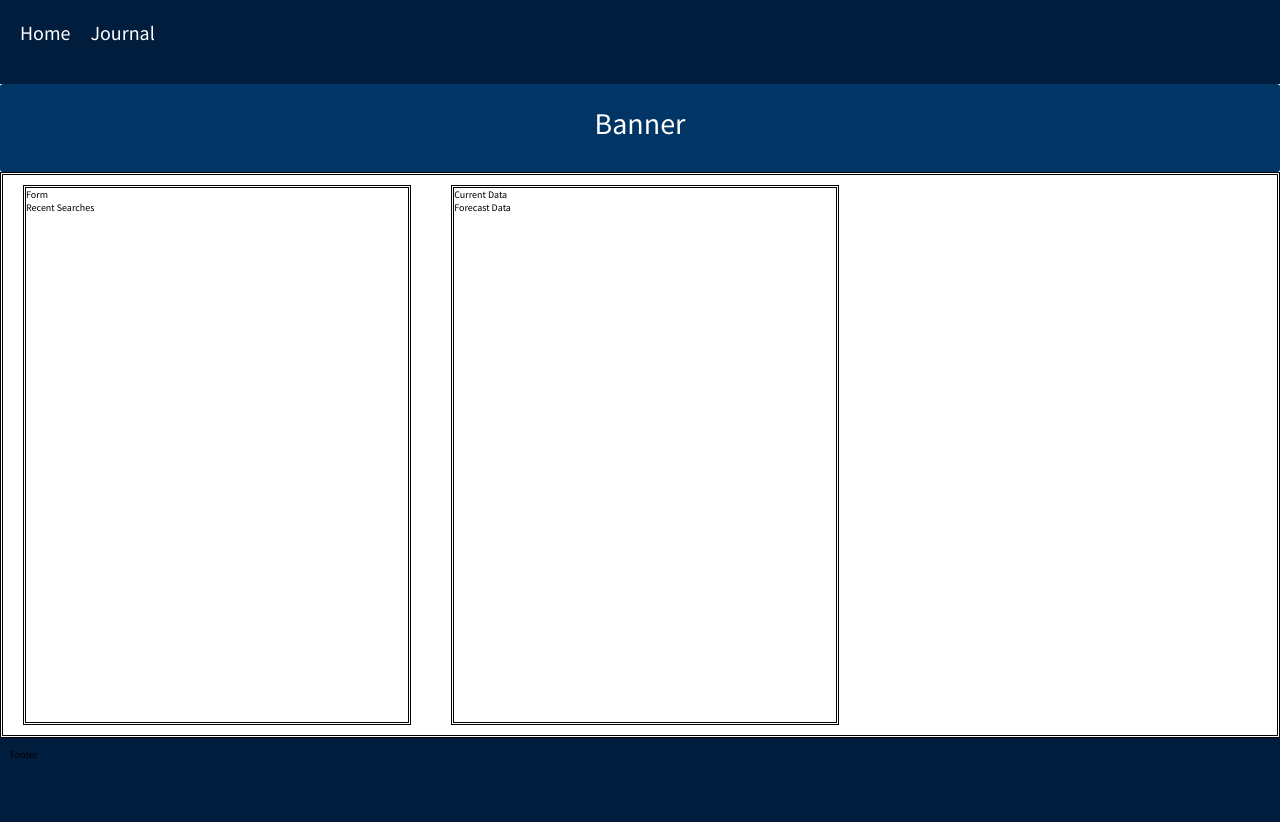
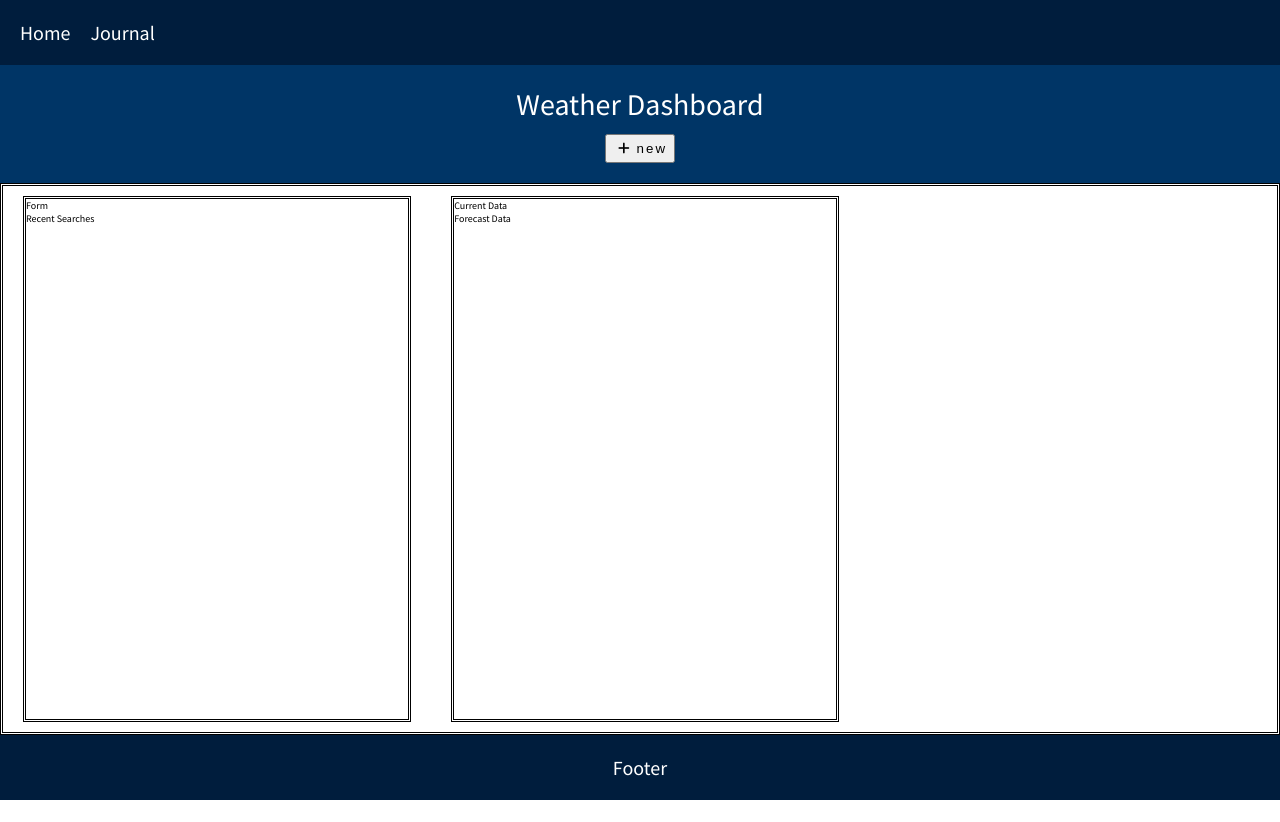
Before and after one commit to RamiElsayed/weather-dashboard, a plain HTML site: page index.html in a window 1280 px wide. After the commit the page ends 800 px from the top, so only its background shows below. Drawn offline with nearby package versions, Linux system fonts and the light colour scheme; a web font is replaced by a local one.

Commit message:
layed out the page with the right flex

```diff
--- a/assets/styles.css
+++ b/assets/styles.css
@@ -13,19 +13,22 @@
 html {
   font-size: 10px;
   text-transform: capitalize;
+  height: 100%;
 }
 body {
+  display: flex;
   font-family: "Roboto", sans-serif;
   font-family: "Roboto Condensed", sans-serif;
   font-family: "Smokum", cursive;
   font-family: "Source Sans Pro", sans-serif;
-
+  flex-flow: column;
+  height: 100%;
   margin: 0;
 }
 
 .navbar {
   display: flex;
-  height: 8vh;
+  flex: 0 1 auto;
   justify-content: first baseline;
   background-color: var(--oxford-blue);
   padding: 1rem 1rem;
@@ -36,21 +39,32 @@ body {
   margin: 1rem;
   color: var(--white);
 }
+
+.main {
+  display: flex;
+  flex-direction: column;
+  flex: 1 1 auto;
+}
 .banner {
   display: flex;
-  height: 6vh;
-  justify-content: center;
+  flex-direction: column;
+  align-items: center;
+  flex: 0 1 auto;
   font-size: 3rem;
   padding: 2rem 1rem;
   background-color: var(--prussian-blue);
-  border-radius: 0.3rem;
   color: var(--white);
+}
+.banner-button {
+  letter-spacing: 0.2rem;
+}
+.banner-icon {
+  padding: 0.5rem;
 }
 .main-content-container {
   display: flex;
-  height: 70vh;
-  justify-content: flex-start;
   border-style: double;
+  flex: 1 1 auto;
 }
 .main-tables {
   display: flex;
@@ -61,9 +75,15 @@ body {
 }
 .footer {
   display: flex;
-  height: 8vh;
-  justify-content: first baseline;
+  justify-content: center;
+  flex: 0 1 4rem;
   background-color: var(--oxford-blue);
   padding: 1rem 1rem;
   margin-bottom: 0;
 }
+.footer-link {
+  font-size: 2rem;
+  text-decoration: none;
+  margin: 1rem;
+  color: var(--white);
+}
--- a/index.html
+++ b/index.html
@@ -25,8 +25,11 @@
       <a class="navbar-links" href="./index.html">home</a>
       <a class="navbar-links" href="./journal.html">journal</a>
     </header>
-    <main>
-      <div class="banner">banner</div>
+    <main class="main">
+      <div class="banner">
+        <div>weather dashboard</div>
+        <div><button type="submit" class="banner-button"><i class="fa-solid fa-plus banner-icon"></i>new</button></div>
+      </div>
       <div class="main-content-container">
         <div class="main-tables">
           <div>form</div>
@@ -38,7 +41,7 @@
         </div>
       </div>
     </main>
-    <footer class="footer">footer</footer>
+    <footer class="footer"><a class="footer-link">footer</a></footer>
     <script
       src="https://cdnjs.cloudflare.com/ajax/libs/moment.js/2.29.1/moment.min.js"
       integrity="sha512-qTXRIMyZIFb8iQcfjXWCO8+M5Tbc38Qi5WzdPOYZHIlZpzBHG3L3by84BBBOiRGiEb7KKtAOAs5qYdUiZiQNNQ=="
```
